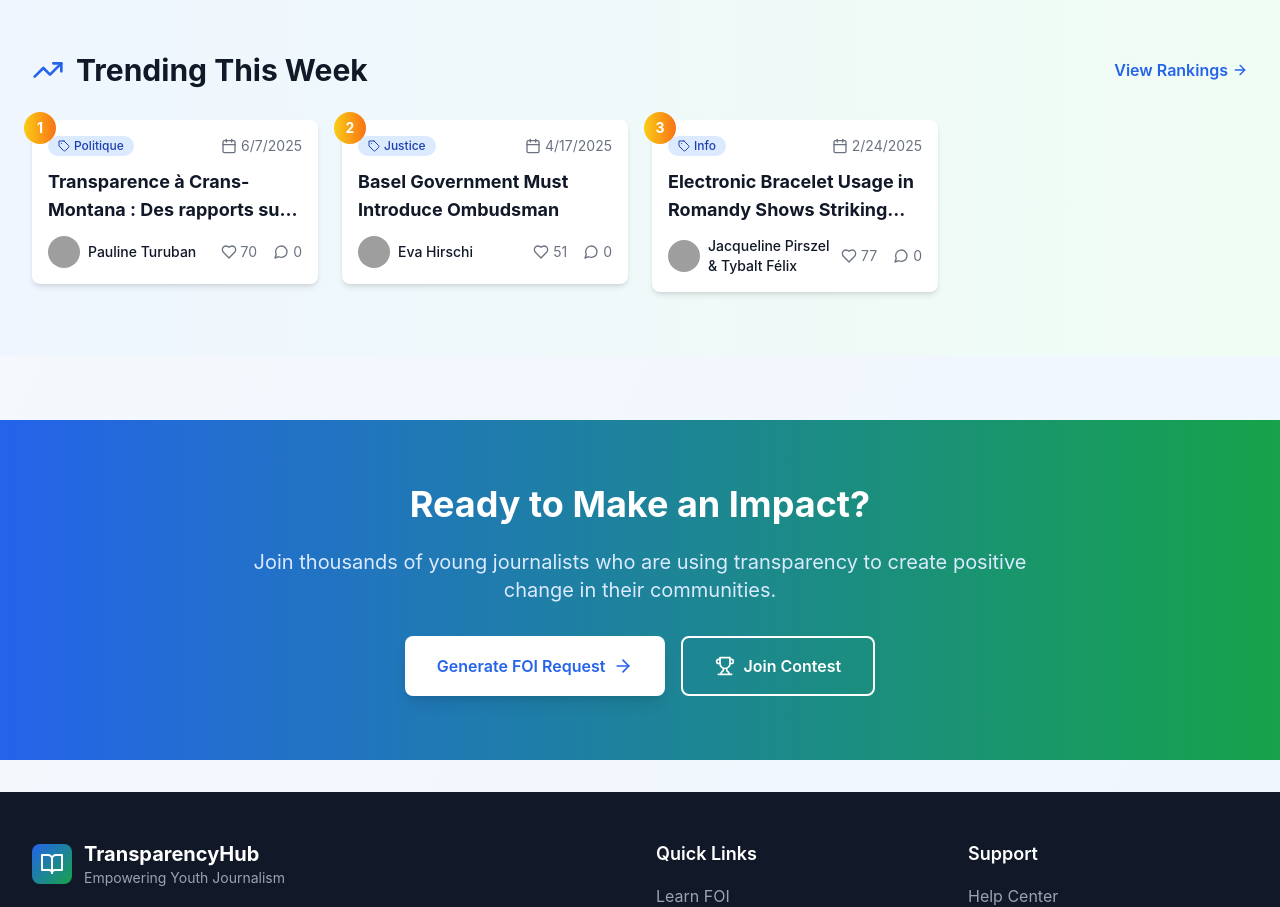
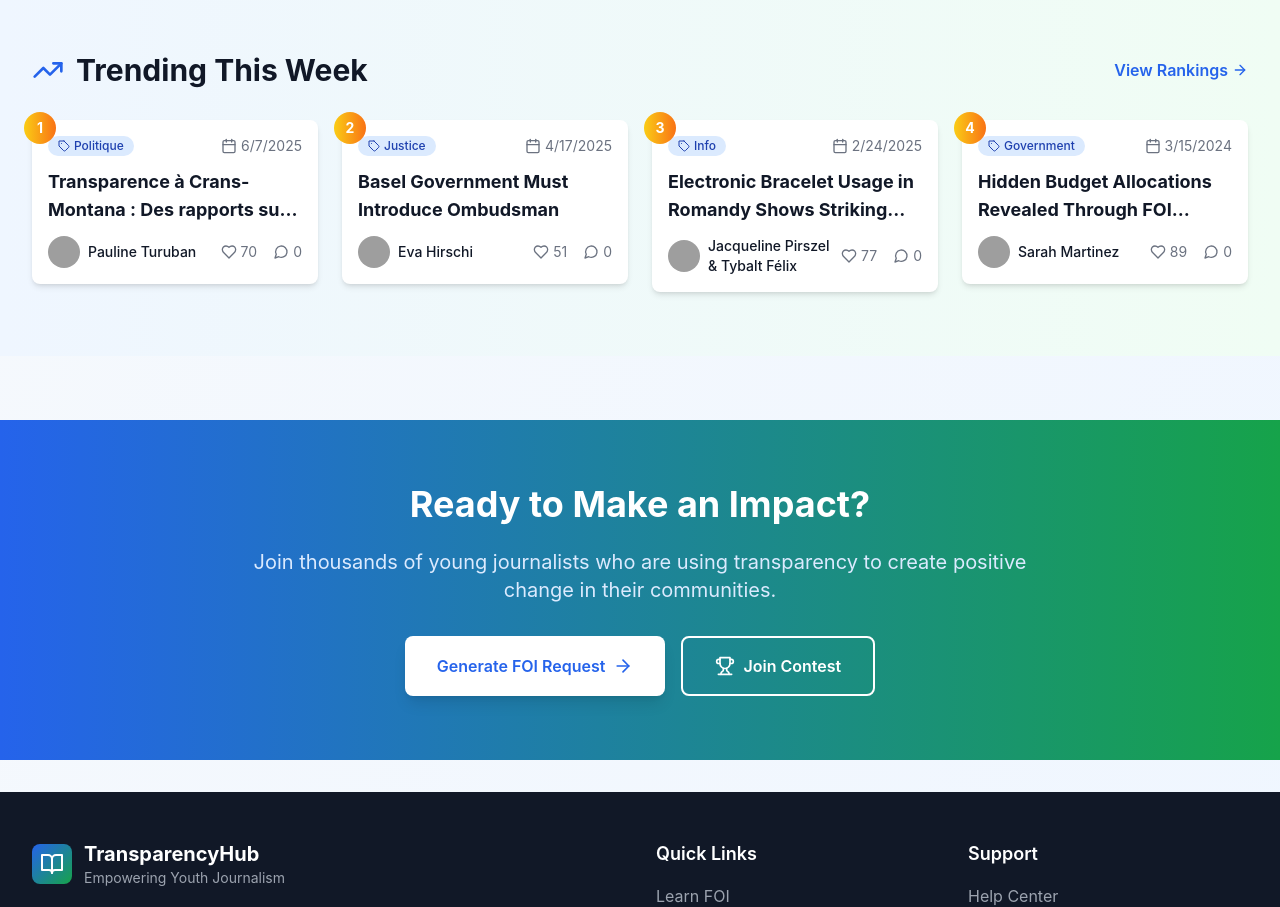
Before and after one commit to NadjaLotscher/NovaTransparence, a React (Vite) app: page / in a window 1280 px wide. Shown: the part 1320-2227 px from the top of the page. Built offline with nearby package versions, Linux system fonts and the light colour scheme; grey boxes are pictures that could not be loaded.

Commit message:
Add More Dummy Stories for Contest Submission

```diff
--- a/src/data/mockData.ts
+++ b/src/data/mockData.ts
@@ -26,7 +26,7 @@ export const mockStories: Story[] = [
     title:
       "Transparence à Crans-Montana : Des rapports sur les remontées mécaniques enfin publics",
     content:
-      "Suite à une intervention décisive du préposé valaisan à la transparence, six médias, dont la RTS, ont finalement obtenu l'accès à des rapports confidentiels concernant la société de remontées mécaniques de Crans-Montana-Aminona (CMA). Les documents révèlent des pertes de plusieurs millions pour les communes, ainsi que des soupçons de gestion déloyale et d’escroquerie. Malgré ces éléments, les communes n’ont pas porté plainte, redoutant un conflit avec l’investisseur principal Radovan Vitek.",
+      "Suite à une intervention décisive du préposé valaisan à la transparence, six médias, dont la RTS, ont finalement obtenu l'accès à des rapports confidentiels concernant la société de remontées mécaniques de Crans-Montana-Aminona (CMA). Les documents révèlent des pertes de plusieurs millions pour les communes, ainsi que des soupçons de gestion déloyale et d'escroquerie. Malgré ces éléments, les communes n'ont pas porté plainte, redoutant un conflit avec l'investisseur principal Radovan Vitek.",
     category: "Politique",
     informationSource: "RTS, 7 juin 2025",
     author: {
@@ -107,4 +107,120 @@ export const mockStories: Story[] = [
     createdAt: "2025-02-24T09:32:00Z",
     tags: ["justice", "monitoring", "cantons", "rts"],
   },
+  // Additional stories by Sarah Martinez (the current user)
+  {
+    id: "6",
+    title: "Hidden Budget Allocations Revealed Through FOI Request",
+    content:
+      "After months of persistence, I successfully obtained internal budget documents that reveal how our city council allocated emergency COVID-19 funds. The documents show that over $2.3 million was spent on consulting fees to firms with undisclosed connections to council members. This investigation demonstrates the power of transparency laws in holding local government accountable for public spending decisions.",
+    category: "Government",
+    informationSource: "City Council FOI Request #2024-089, Internal Budget Documents",
+    author: {
+      id: "1",
+      name: "Sarah Martinez",
+      avatar:
+        "https://images.pexels.com/photos/3769021/pexels-photo-3769021.jpeg?auto=compress&cs=tinysrgb&w=150&h=150&dpr=2",
+      badges: ["First Story", "Top Contributor", "FOI Expert"],
+    },
+    likes: 89,
+    comments: [],
+    createdAt: "2024-03-15T14:22:00Z",
+    tags: ["budget", "transparency", "covid-funds", "accountability"],
+  },
+  {
+    id: "7",
+    title: "School District's Secret Vendor Contracts Exposed",
+    content:
+      "Through a series of Freedom of Information requests, I uncovered that our local school district has been awarding lucrative technology contracts to a single vendor without competitive bidding. The contracts, worth over $1.8 million, were signed by the superintendent's brother-in-law's company. This story highlights how transparency tools can expose potential conflicts of interest in public education funding.",
+    category: "Education",
+    informationSource: "School District FOI Requests, Contract Database Analysis",
+    author: {
+      id: "1",
+      name: "Sarah Martinez",
+      avatar:
+        "https://images.pexels.com/photos/3769021/pexels-photo-3769021.jpeg?auto=compress&cs=tinysrgb&w=150&h=150&dpr=2",
+      badges: ["First Story", "Top Contributor", "FOI Expert"],
+    },
+    likes: 156,
+    comments: [],
+    createdAt: "2024-02-28T10:15:00Z",
+    tags: ["education", "contracts", "conflict-of-interest", "procurement"],
+  },
+  {
+    id: "8",
+    title: "Environmental Impact Reports Kept from Public for Two Years",
+    content:
+      "My investigation revealed that the city has been withholding environmental impact reports for a major development project, despite multiple public requests. Using transparency laws, I obtained 847 pages of documents showing that officials knew about potential groundwater contamination but chose not to disclose this information during public hearings. This case shows how persistent FOI requests can uncover environmental cover-ups.",
+    category: "Environment",
+    informationSource: "Environmental Protection Agency Records, City Planning Documents",
+    author: {
+      id: "1",
+      name: "Sarah Martinez",
+      avatar:
+        "https://images.pexels.com/photos/3769021/pexels-photo-3769021.jpeg?auto=compress&cs=tinysrgb&w=150&h=150&dpr=2",
+      badges: ["First Story", "Top Contributor", "FOI Expert"],
+    },
+    likes: 203,
+    comments: [],
+    createdAt: "2024-01-20T16:45:00Z",
+    featured: true,
+    tags: ["environment", "development", "contamination", "cover-up"],
+  },
+  {
+    id: "9",
+    title: "Police Department's Use of Surveillance Technology Goes Unchecked",
+    content:
+      "After filing multiple FOI requests, I discovered that our police department has been using facial recognition technology and license plate readers without proper oversight or public disclosure. The documents reveal that the technology was purchased using federal grants, but no privacy impact assessments were conducted. This investigation demonstrates how transparency laws can shed light on surveillance practices that affect civil liberties.",
+    category: "Public Safety",
+    informationSource: "Police Department Records, Federal Grant Documentation",
+    author: {
+      id: "1",
+      name: "Sarah Martinez",
+      avatar:
+        "https://images.pexels.com/photos/3769021/pexels-photo-3769021.jpeg?auto=compress&cs=tinysrgb&w=150&h=150&dpr=2",
+      badges: ["First Story", "Top Contributor", "FOI Expert"],
+    },
+    likes: 134,
+    comments: [],
+    createdAt: "2024-03-02T11:30:00Z",
+    tags: ["surveillance", "privacy", "police", "civil-liberties"],
+  },
+  {
+    id: "10",
+    title: "Healthcare System's Financial Mismanagement Exposed",
+    content:
+      "Through extensive FOI requests to the regional health authority, I uncovered a pattern of financial mismanagement that has cost taxpayers over $4.2 million. The documents show excessive executive compensation, questionable consulting contracts, and delayed infrastructure projects. This investigation highlights how young journalists can use transparency tools to hold healthcare administrators accountable for public funds.",
+    category: "Healthcare",
+    informationSource: "Regional Health Authority Financial Records, Executive Compensation Data",
+    author: {
+      id: "1",
+      name: "Sarah Martinez",
+      avatar:
+        "https://images.pexels.com/photos/3769021/pexels-photo-3769021.jpeg?auto=compress&cs=tinysrgb&w=150&h=150&dpr=2",
+      badges: ["First Story", "Top Contributor", "FOI Expert"],
+    },
+    likes: 178,
+    comments: [],
+    createdAt: "2024-02-10T09:20:00Z",
+    tags: ["healthcare", "financial-mismanagement", "executive-pay", "accountability"],
+  },
+  {
+    id: "11",
+    title: "Transportation Department's Road Safety Data Hidden from Public",
+    content:
+      "My six-month investigation using Freedom of Information laws revealed that the transportation department has been suppressing accident data on several high-risk intersections. The obtained documents show that officials were aware of safety issues but delayed implementing fixes due to budget constraints. This story demonstrates how transparency can literally save lives by forcing accountability in public safety decisions.",
+    category: "Transportation",
+    informationSource: "Department of Transportation Safety Reports, Accident Database",
+    author: {
+      id: "1",
+      name: "Sarah Martinez",
+      avatar:
+        "https://images.pexels.com/photos/3769021/pexels-photo-3769021.jpeg?auto=compress&cs=tinysrgb&w=150&h=150&dpr=2",
+      badges: ["First Story", "Top Contributor", "FOI Expert"],
+    },
+    likes: 167,
+    comments: [],
+    createdAt: "2024-01-05T13:10:00Z",
+    tags: ["transportation", "road-safety", "accidents", "public-safety"],
+  },
 ];
```
